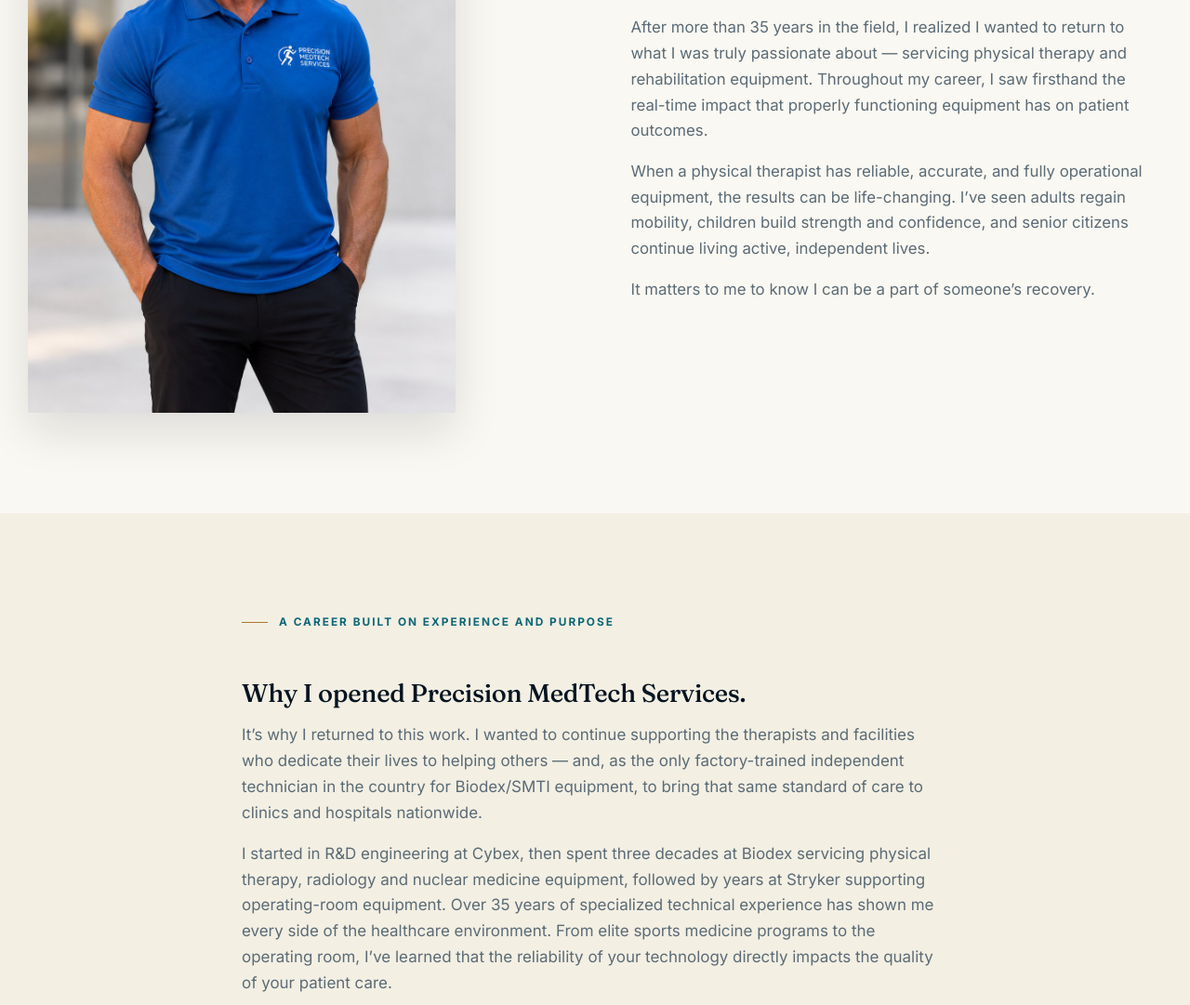
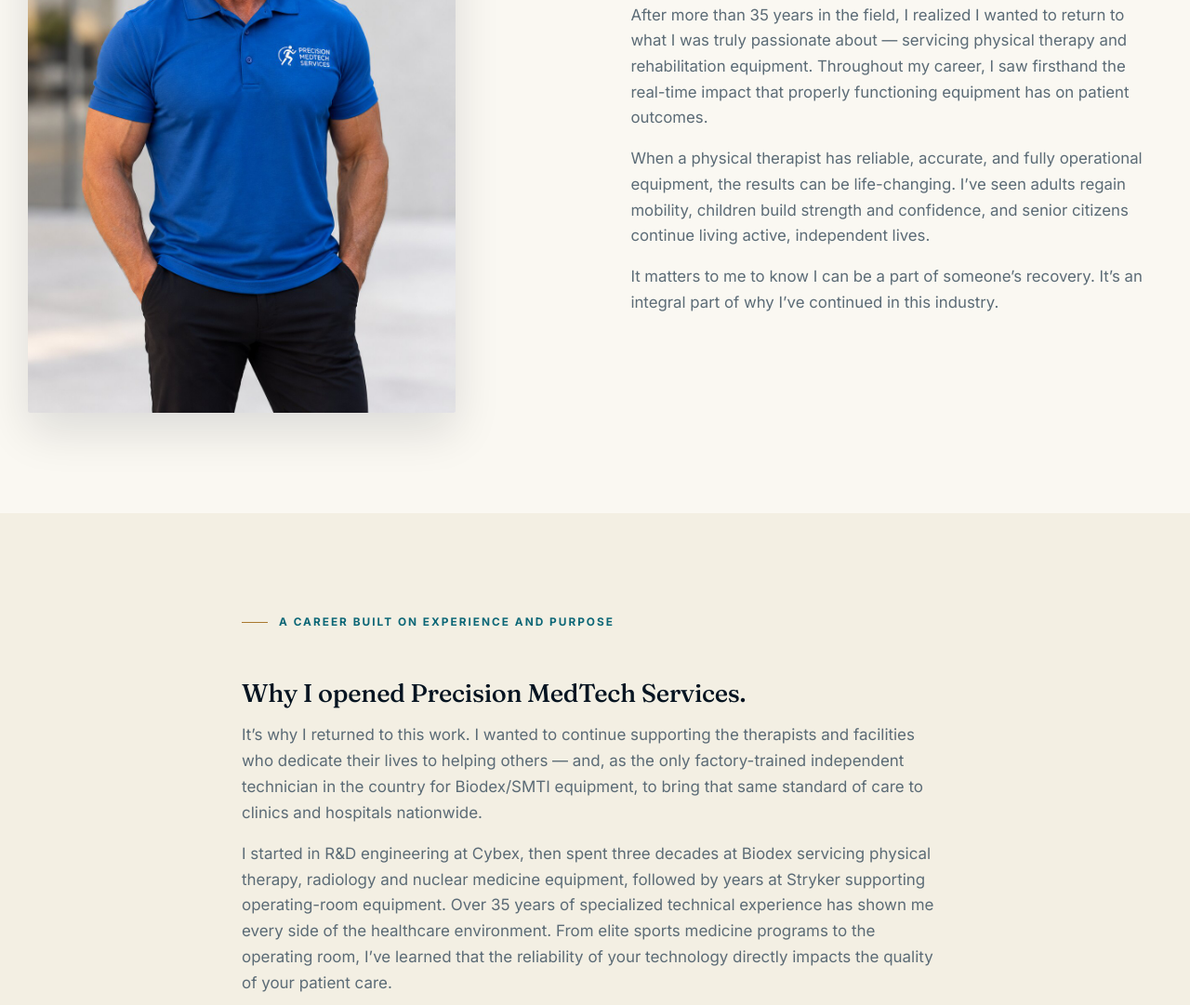
Before and after one commit to PrecisionMedTech/PrecisionMedTech-Site, a plain HTML site: page about/index.html in a window 1280 px wide. Shown: the part 871-1952 px from the top of the page at 93% size. Drawn offline with Linux system fonts and the light colour scheme.

Commit message:
About page: add line on why Chris has continued in the industry
Co-Authored-By: Claude Opus 5.5 <noreply@anthropic.com>
Claude-Session: https://claude.ai/code/session_01NGYhreyitEVN4CeZmDiaC9

```diff
--- a/about/index.html
+++ b/about/index.html
@@ -12,7 +12,7 @@
       <h2>Returning to what I&rsquo;m truly passionate about.</h2>
       <p>After more than 35 years in the field, I realized I wanted to return to what I was truly passionate about &mdash; servicing physical therapy and rehabilitation equipment. Throughout my career, I saw firsthand the real-time impact that properly functioning equipment has on patient outcomes.</p>
       <p>When a physical therapist has reliable, accurate, and fully operational equipment, the results can be life-changing. I&rsquo;ve seen adults regain mobility, children build strength and confidence, and senior citizens continue living active, independent lives.</p>
-      <p>It matters to me to know I can be a part of someone&rsquo;s recovery.</p>
+      <p>It matters to me to know I can be a part of someone&rsquo;s recovery. It&rsquo;s an integral part of why I&rsquo;ve continued in this industry.</p>
     </div>
   </div>
 </section>
```
